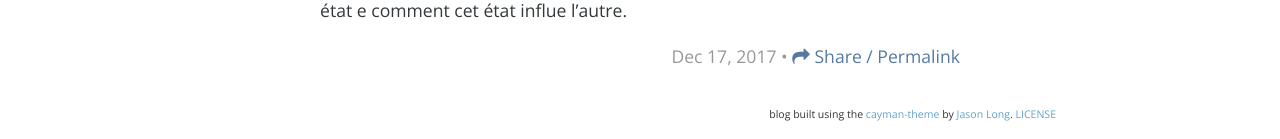
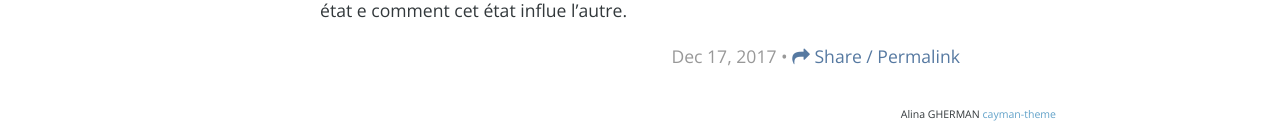
Before and after one commit to veve90/veve90.github.io, a Jekyll site: the page built from index.html, in a window 1280 px wide. Shown: the part 1307-1446 px from the top of the page. Built offline with Jekyll 4.4.1, drawn with Linux system fonts in a browser that asks for light colours; nearby versions of some CDN libraries; the list of posts is cut into pages by our own code; comment, search, counter and statistics services are not loaded.

Commit message:
Update footer.html

```diff
--- a/_includes/footer.html
+++ b/_includes/footer.html
@@ -1 +1 @@
-<p style="font-size: 60%; text-align: right;">blog built using the <a href="https://github.com/jasonlong/cayman-theme">cayman-theme</a> by <a href="https://github.com/jasonlong">Jason Long</a>. <a href="http://creativecommons.org/licenses/by/4.0/">LICENSE</a></p>
+<p style="font-size: 60%; text-align: right;">Alina GHERMAN <a href="https://www.alinagherman.ro/">cayman-theme</a> </p>
```
